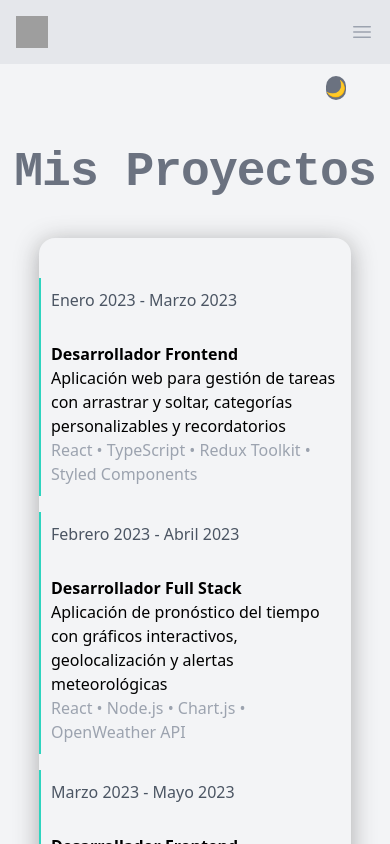
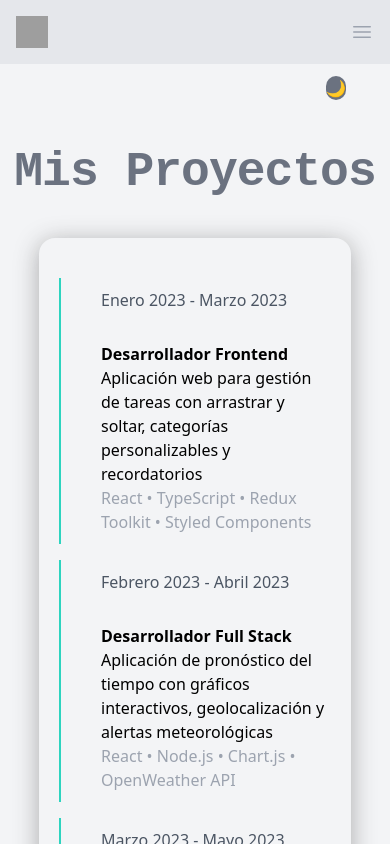
Before and after one commit to Roger2999/Portfolio-2, a React (Vite) app: page /projects in a window 390 px wide. Shown: the top 844 px of the page. Built offline with nearby package versions, Linux system fonts and the light colour scheme; grey boxes are pictures that could not be loaded.

Commit message:
Adjust styles in ProjectComponent to improve layout on small screen

```diff
--- a/src/components/ProjectComponent/ProjectComponent.module.css
+++ b/src/components/ProjectComponent/ProjectComponent.module.css
@@ -41,6 +41,10 @@
   .container2 {
     flex-direction: column;
     align-items: center;
+    margin-left: 40px;
+    padding-left: 40px;
+    padding-right: 40px;
+
   }
   .periodeContainer {
     min-width: 100%;
```
